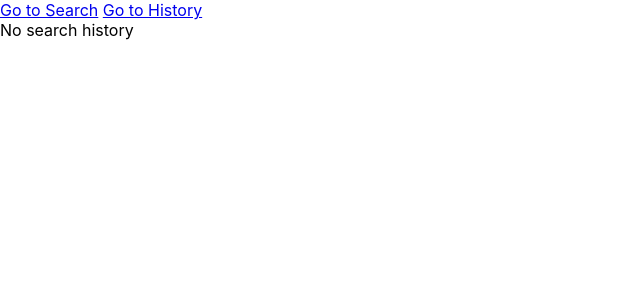
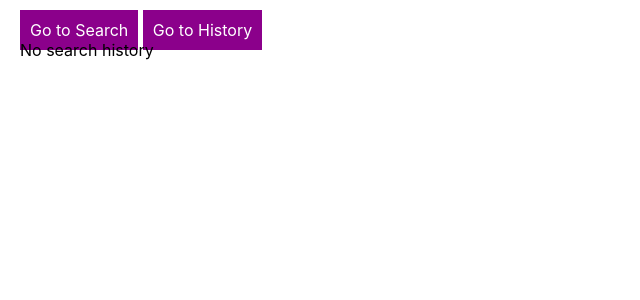
Before and after one commit to tatia-burdett/hacker-news-search, a React (Create React App) app: page /history in a window 1280 px wide. Shown: the top 300 px of the page, without its empty margins (0-640 px from the left). Built offline with nearby package versions, Linux system fonts and the light colour scheme.

Commit message:
link styling

```diff
--- /dev/null
+++ b/src/App.css
@@ -0,0 +1,14 @@
+main {
+  padding: 20px;
+}
+
+main a {
+  text-decoration: none;
+  background-color: darkmagenta;
+  color: #fff;
+  padding: 10px;
+}
+
+main a:hover, main a:focus {
+  background-color: darkviolet;
+}
--- a/src/App.js
+++ b/src/App.js
@@ -1,5 +1,6 @@
 import React from 'react';
 import {Route, Link} from 'react-router-dom'
+import './App.css'
 
 import Search from './components/Search/Search'
 import History from './components/History/History'
--- a/src/components/History/History.js
+++ b/src/components/History/History.js
@@ -1,4 +1,5 @@
 import React from 'react'
+import './History.css'
 
 class History extends React.Component {
   render() {
--- a/src/components/Search/Search.js
+++ b/src/components/Search/Search.js
@@ -1,4 +1,5 @@
 import React from 'react'
+import './Search.css'
 
 class Search extends React.Component {
   render() {
```
Also changed, not shown: src/components/History/History.css (added), src/components/Search/Search.css (added).
